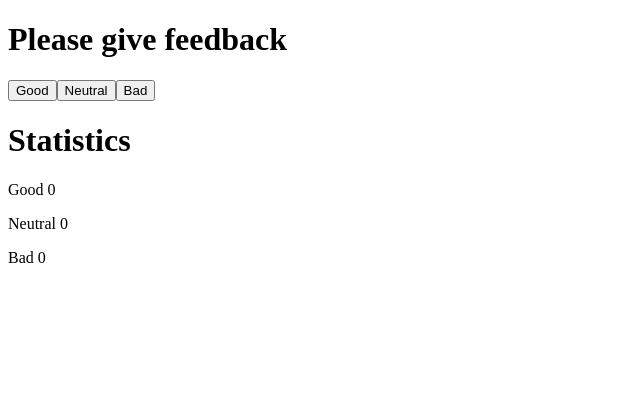
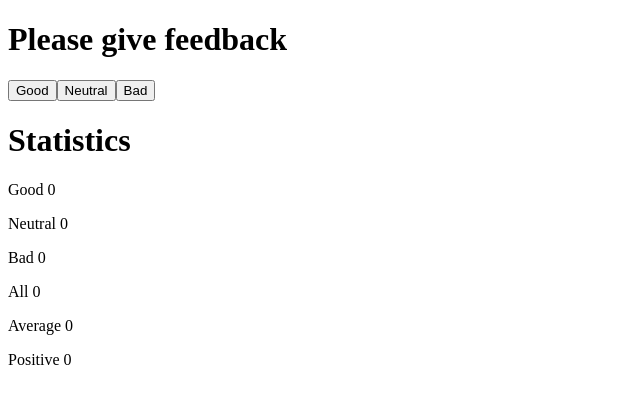
Before and after one commit to kayak-mmx/fullstack2022, a React (Create React App) app in the folder part1/unicafe/: page / in a window 1280 px wide. Shown: the top 404 px of the page, without its empty margins (0-640 px from the left). Built offline with nearby package versions, Linux system fonts and the light colour scheme.

Commit message:
unicafe step 2

```diff
--- a/part1/unicafe/src/App.js
+++ b/part1/unicafe/src/App.js
@@ -10,6 +10,10 @@ const App = () => {
   const [good, setGood] = useState(0)
   const [neutral, setNeutral] = useState(0)
   const [bad, setBad] = useState(0)
+
+  let totalFeedback = good + neutral + bad
+  let average = (totalFeedback === 0)? 0: (good - bad)/totalFeedback
+  let positive = (totalFeedback === 0)? 0: good/totalFeedback
 
   const setFeedback = (option, newValue) => {
     //console.log('option', option)
@@ -37,6 +41,9 @@ const App = () => {
       <p>Good {good}</p>
       <p>Neutral {neutral}</p>
       <p>Bad {bad}</p>
+      <p>All {totalFeedback}</p>
+      <p>Average {average}</p>
+      <p>Positive {positive}</p>
     </div>
   );
 }
```
Lines whose indentation alone changed are shown as unchanged.
